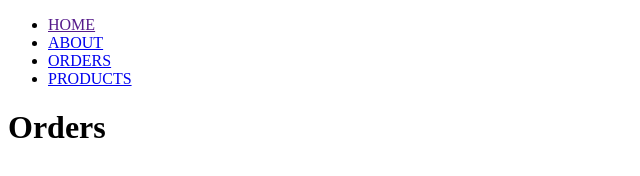
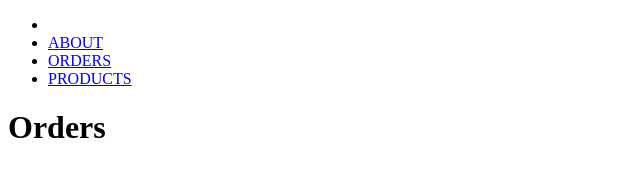
Before and after one commit to kemenyalbert/kemenyalbert.github.io, a plain HTML site: page pages/orders.html in a window 1280 px wide. Shown: the full height of the page, 0-640 px from the left. Drawn offline with Linux system fonts and the light colour scheme.

Commit message:
init file

```diff
--- a/pages/orders.html
+++ b/pages/orders.html
@@ -8,7 +8,7 @@
 <body>
     <ul>
         <li>
-            <a href="">HOME</a>
+            <a href="/index2.html"></a>
         </li>
         <li>
             <a href="/about.html">ABOUT</a>
```
Also changed, not shown: about.html (+1 -1 lines), pages/products.html (+1 -1 lines).
